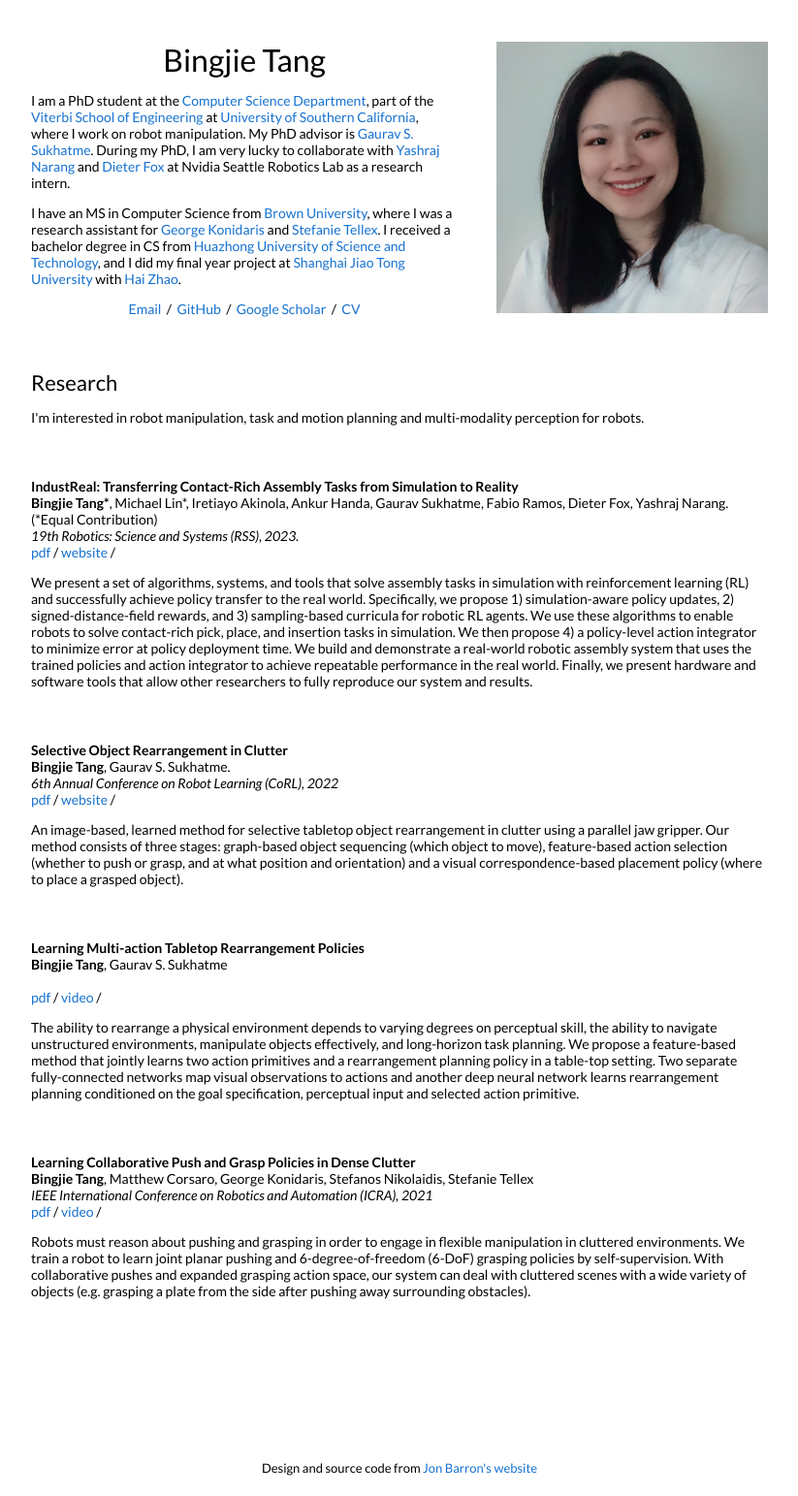
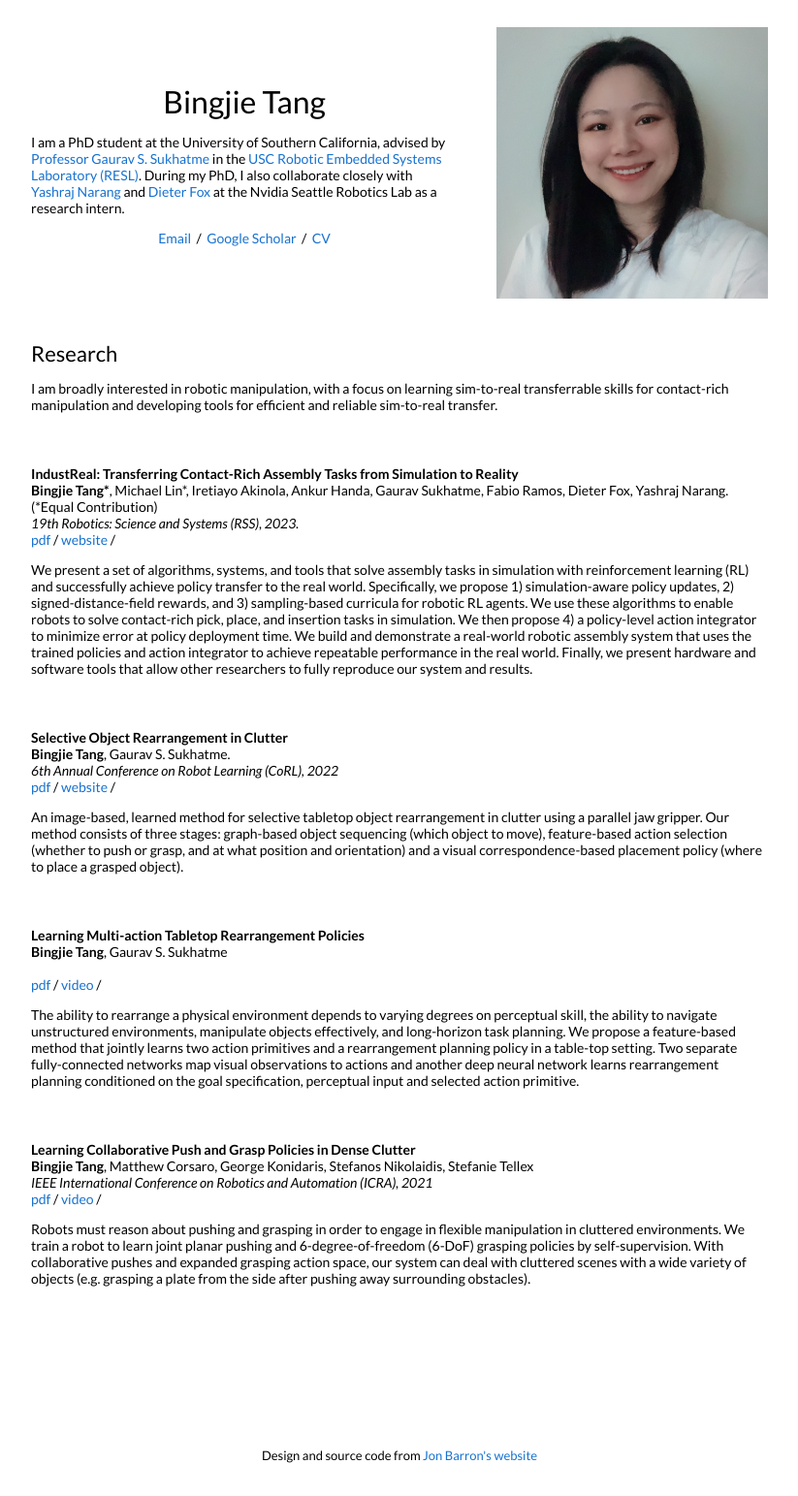
Before and after one commit to bingjietang718/bingjietang718.github.io, a Jekyll site: the page built from _posts/2023-04-28-rss.markdown, in a window 1280 px wide. Shown: the whole page at 97% size, without its empty margins (228-1051 px from the left). Built offline with Jekyll 4.4.1, drawn with Linux system fonts in a browser that asks for light colours.

Commit message:
update bio

```diff
--- a/_layouts/default.html
+++ b/_layouts/default.html
@@ -27,14 +27,13 @@
               <h1>
                 Bingjie Tang
               </h1>
-              <p>I am a PhD student at the <a href="https://www.cs.usc.edu">Computer Science Department</a>, part of the <a href="https://viterbischool.usc.edu">Viterbi School of Engineering</a> at <a href="https://homeadmin.usc.edu/www/">University of Southern California</a>, where I work on robot manipulation. My PhD advisor is <a href="https://scholar.google.com/citations?user=lRUi-A8AAAAJ&hl=en">Gaurav S. Sukhatme</a>. During my PhD, I am very lucky to collaborate with <a href="https://scholar.google.com/citations?user=M3NuG7AAAAAJ&hl=en">Yashraj Narang</a> and <a href="https://scholar.google.com/citations?user=DqXsbPAAAAAJ&hl=en&oi=ao">Dieter Fox</a> at Nvidia Seattle Robotics Lab as a research intern.
-              </p>
-              <p>
+              <p>I am a PhD student at the University of Southern California, advised by <a href="https://scholar.google.com/citations?user=lRUi-A8AAAAJ&hl=en">Professor Gaurav S. Sukhatme</a> in the <a href="https://uscresl.org">USC Robotic Embedded Systems Laboratory (RESL)</a>. During my PhD, I also collaborate closely with <a href="https://scholar.google.com/citations?user=M3NuG7AAAAAJ&hl=en">Yashraj Narang</a> and <a href="https://scholar.google.com/citations?user=DqXsbPAAAAAJ&hl=en&oi=ao">Dieter Fox</a> at the Nvidia Seattle Robotics Lab as a research intern.</p>
+              <!-- <p>
                 I have an MS in Computer Science from <a href="https://cs.brown.edu">Brown University</a>, where I was a research assistant for <a href="https://cs.brown.edu/~gdk/">George Konidaris</a> and <a href="https://cs.brown.edu/people/stellex/">Stefanie Tellex</a>. I received a bachelor degree in CS from <a href="http://english.hust.edu.cn">Huazhong University of Science and Technology</a>, and I did my final year project at <a href="https://en.sjtu.edu.cn">Shanghai Jiao Tong University</a> with <a href="https://bcmi.sjtu.edu.cn/~zhaohai/">Hai Zhao</a>.
-              </p>
+              </p> -->
               <p style="text-align:center">
                 <a target="_blank" href="https://mailhide.io/e/Fn3MNvpb"> Email </a> &nbsp;/&nbsp;
-                <a href="https://github.com/bingjietang718"> GitHub </a> &nbsp;/&nbsp;
+                <!-- <a href="https://github.com/bingjietang718"> GitHub </a> &nbsp;/&nbsp; -->
                 <a href="https://scholar.google.com/citations?user=49FZVCcAAAAJ&hl=en">Google Scholar </a> &nbsp;/&nbsp;
                 <!-- <a href="www.linkedin.com/in/bingjietang718"> LinkedIn </a> &nbsp;/&nbsp; -->
                 <a href="/pdfs/cv.pdf"> CV </a>
@@ -51,7 +50,7 @@
             <td style="padding:2.5%;width:100%;vertical-align:middle">
               <h2>Research</h2>
               <p>
-                I'm interested in robot manipulation, task and motion planning and multi-modality perception for robots.
+                I am broadly interested in robotic manipulation, with a focus on learning sim-to-real transferrable skills for contact-rich manipulation and developing tools for efficient and reliable sim-to-real transfer.
               </p>
             </td>
           </tr>
```
